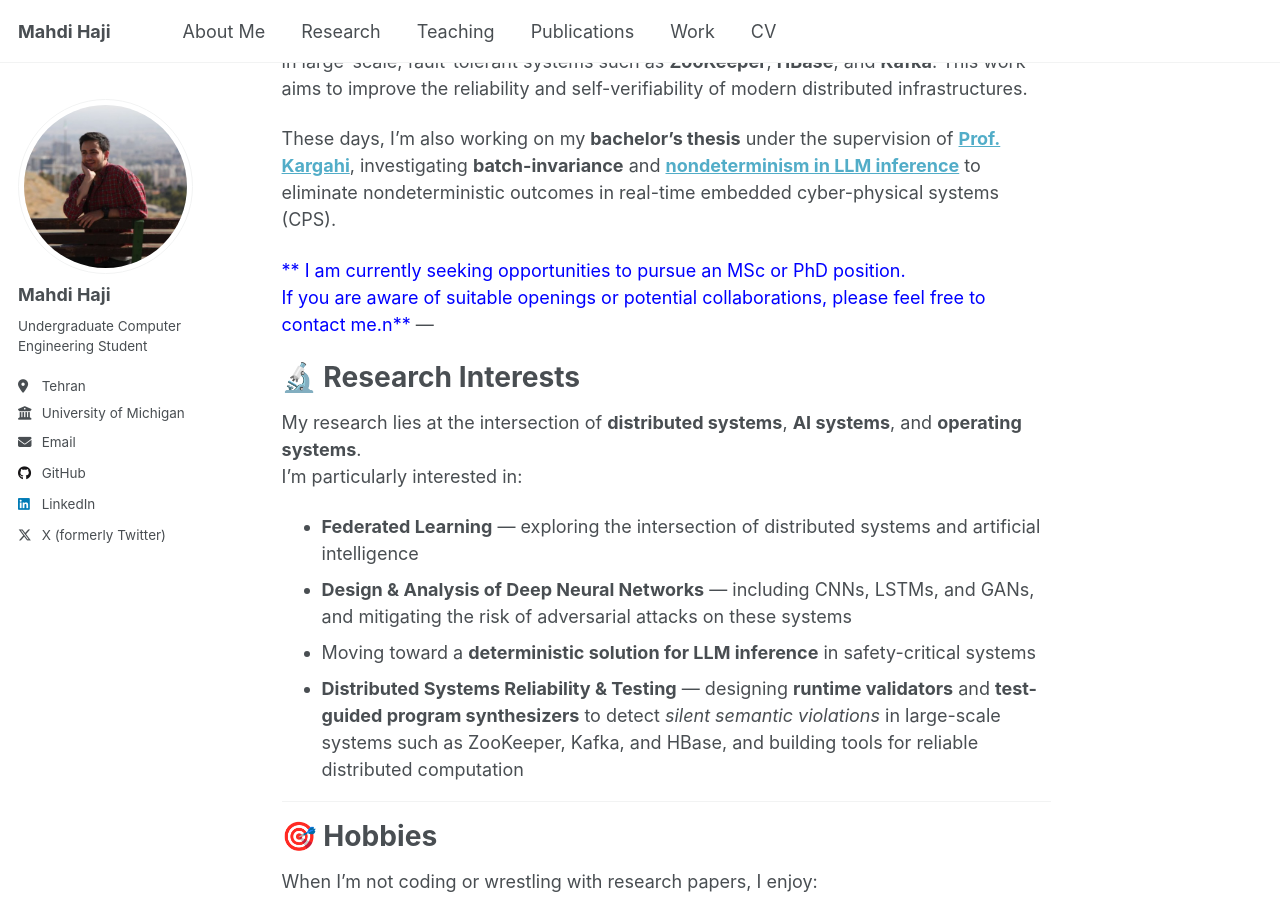
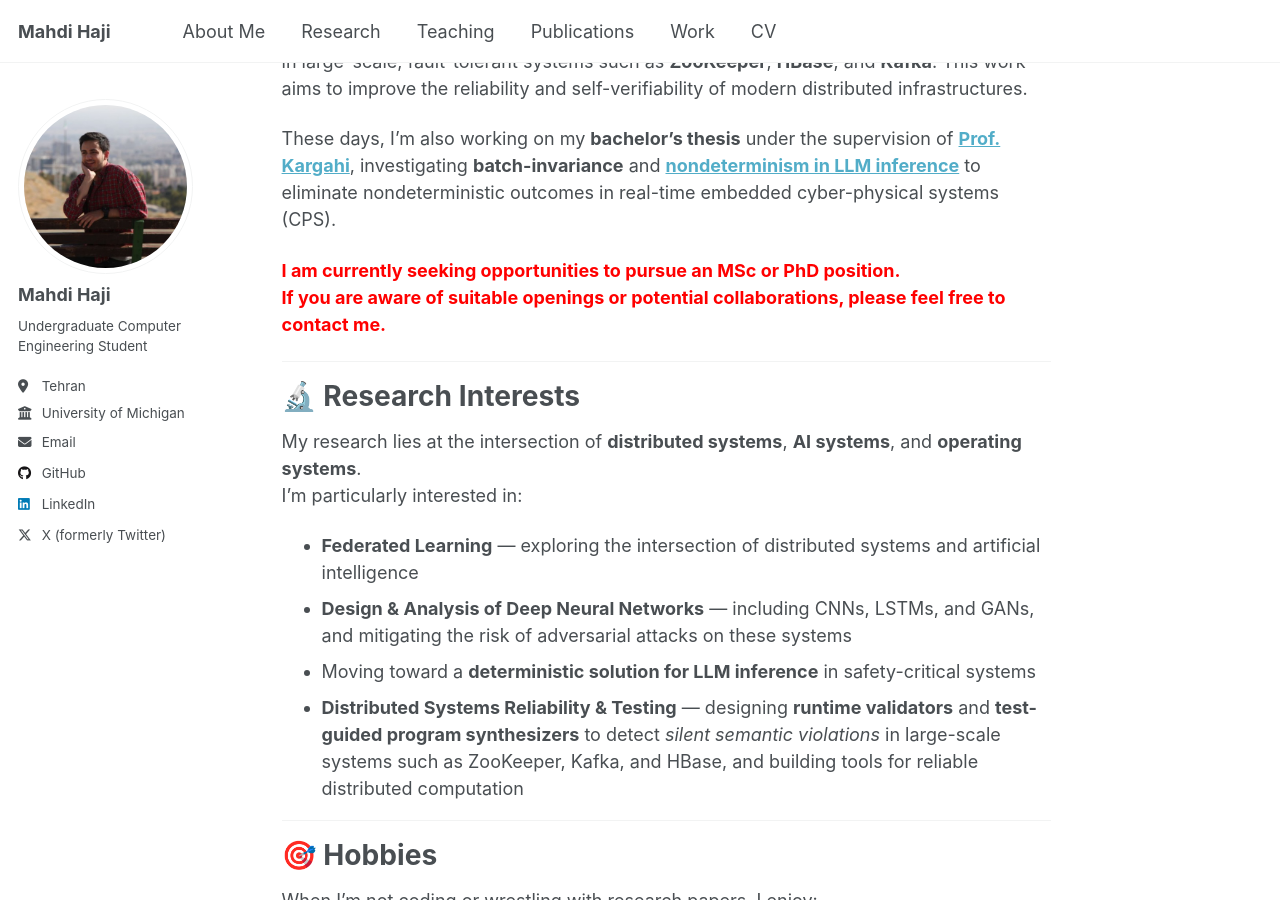
Before and after one commit to matahho/matahho.github.io, a Jekyll site: the page built from _pages/about.md, in a window 1280 px wide and 900 px high, scrolled down 323 px. Built offline with Jekyll 4.4.1, drawn with Linux system fonts in a browser that asks for light colours.

Commit message:
add seeking for postion

```diff
--- a/_pages/about.md
+++ b/_pages/about.md
@@ -19,8 +19,10 @@
 
 These days, I’m also working on my **bachelor’s thesis** under the supervision of [**Prof. Kargahi**](https://scholar.google.com/citations?user=oH19bK4AAAAJ&hl=en), investigating **batch-invariance** and [**nondeterminism in LLM inference**](https://thinkingmachines.ai/blog/defeating-nondeterminism-in-llm-inference/) to eliminate nondeterministic outcomes in real-time embedded cyber-physical systems (CPS).
 
-<span style="color:blue">** I am currently seeking opportunities to pursue an MSc or PhD position.<br>
-If you are aware of suitable openings or potential collaborations, please feel free to contact me.n**</span>
+<span style="color:red"><strong> I am currently seeking opportunities to pursue an MSc or PhD position.<br>
+If you are aware of suitable openings or potential collaborations, please feel free to contact me.</strong></span>
+
+
 ---
 
 # 🔬 Research Interests
```
